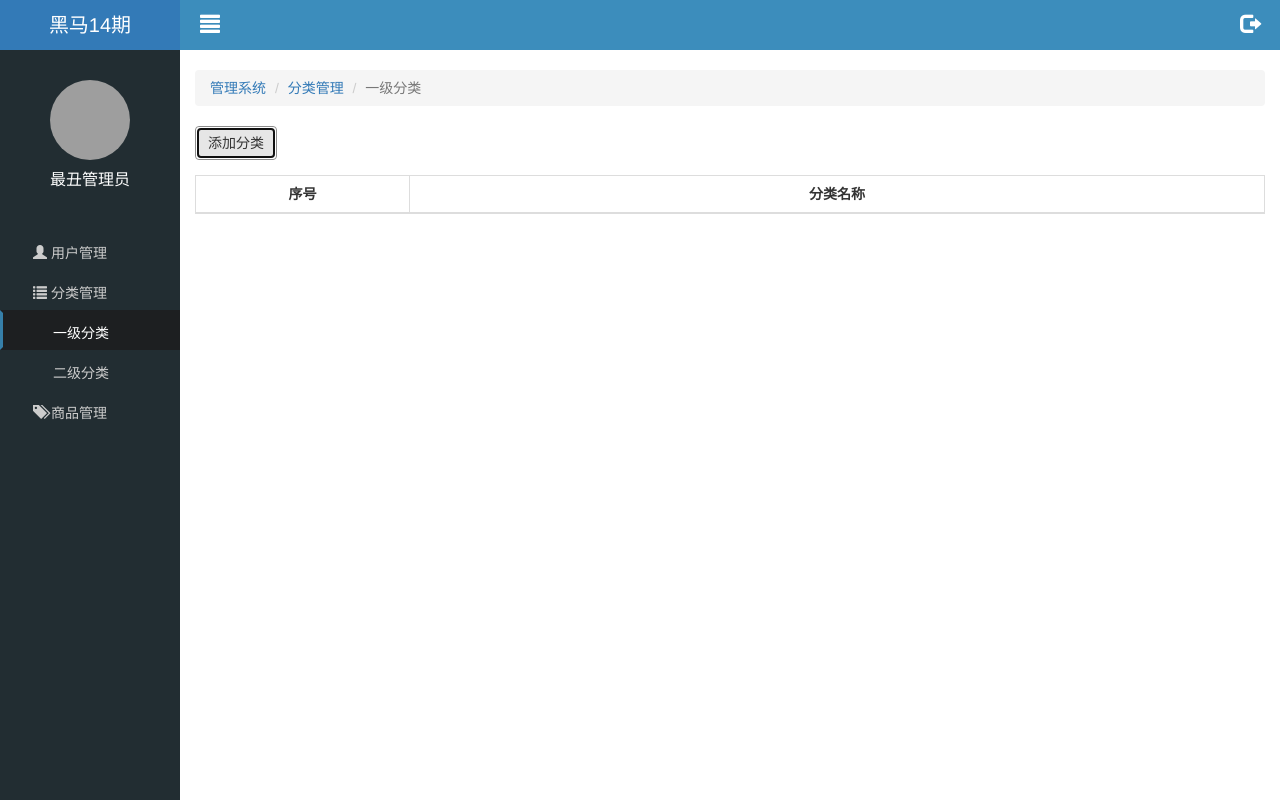
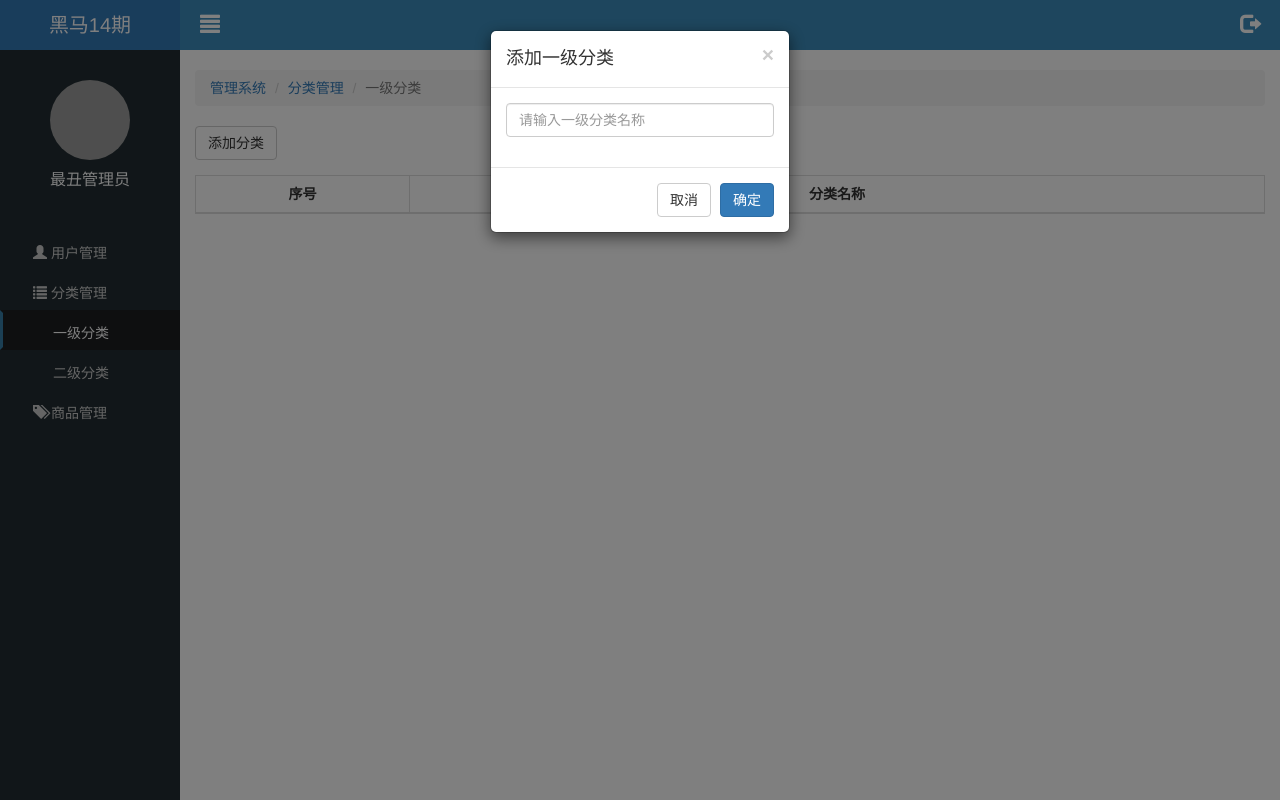
Before and after one commit to sunshineypp/letao, a website: page public/back/first.html in a window 1280 px wide. Both pictures are taken after a click on the button "添加分类". Drawn offline with Linux system fonts and the light colour scheme; no server answers; grey boxes are pictures that could not be loaded.

Commit message:
补充一级分类添加分类功能

```diff
--- a/public/back/first.html
+++ b/public/back/first.html
@@ -2,9 +2,10 @@
 <html lang="en">
 <head>
   <meta charset="UTF-8">
-  <title>乐淘管理系统-首页</title>
+  <title>乐淘管理系统-一级分类</title>
   <link rel="stylesheet" href="lib/bootstrap/css/bootstrap.min.css">
   <link rel="stylesheet" href="lib/nprogress/nprogress.css">
+  <link rel="stylesheet" href="lib/bootstrap-validator/css/bootstrapValidator.min.css">
   <link rel="stylesheet" href="css/comment.css">
 </head>
 <body>
@@ -108,6 +109,30 @@
     </div>
   </div>
 
+  <!--添加模态框-->
+  <div class="modal fade in bs-example-modal-sm" tabindex="-1" id="addModal">
+    <div class="modal-dialog modal-sm">
+      <div class="modal-content">
+        <div class="modal-header">
+          <button type="button" class="close" data-dismiss="modal" aria-label="Close"><span aria-hidden="true">&times;</span></button>
+          <h4 class="modal-title">添加一级分类</h4>
+        </div>
+        <div class="modal-body">
+          <form id="form">
+            <div class="form-group">
+              <input type="text" class="form-control" id="categoryName" name="categoryName" placeholder="请输入一级分类名称">
+            </div>
+          </form>
+
+        </div>
+        <div class="modal-footer">
+          <button type="button" form="form" class="btn btn-default" data-dismiss="modal">取消</button>
+          <button type="submit" form="form" class="btn btn-primary btn_confirm">确定</button>
+        </div>
+      </div>
+    </div>
+  </div>
+
   <script type="text/html" id="tpl">
     {{each rows v i}}
     <tr>
@@ -122,6 +147,7 @@
   <script src="lib/nprogress/nprogress.js"></script>
   <script src="lib/artTemplate/template-web.js"></script>
   <script src="lib/bootstrap-paginator/bootstrap-paginator.min.js"></script>
+  <script src="lib/bootstrap-validator/js/bootstrapValidator.min.js"></script>
   <script src="js/comment.js"></script>
   <script src="js/first.js"></script>
 </body>
--- a/public/back/js/first.js
+++ b/public/back/js/first.js
@@ -28,4 +28,56 @@ $(function () {
         });
     }
     render();
+
+    //添加分类
+    $('.btn_add').on('click',function () {
+        //让模态框显示
+        $('#addModal').modal('show');
+    });
+
+    var $form = $('#form');
+
+    $form.bootstrapValidator({
+        //校验时使用的图标
+        feedbackIcons: {
+            valid: 'glyphicon glyphicon-ok',
+            invalid: 'glyphicon glyphicon-remove',
+            validating: 'glyphicon glyphicon-refresh'
+        },
+        fields:{
+
+            //name属性
+            categoryName:{
+                validators:{
+                    notEmpty:{
+                        message:"一级分类名称不能为空"
+                    }
+                }
+            }
+
+        }
+    });
+
+    //验证成功之后
+    $form.on('success.form.bv',function (e) {
+        e.preventDefault();
+
+        $.ajax({
+            type: 'post',
+            url: ' /category/addTopCategory',
+            data: $form.serialize(),
+            success: function (data) {
+                if(data.success){
+                    //让模态框显示
+                    $('#addModal').modal('hide');
+                    currentPage = 1;
+                    render();
+
+                    //重置表单
+                    $form.data('bootstrapValidator').resetForm();
+                    $form[0].reset();
+                }
+            }
+        });
+    });
 });
```
Also changed, not shown: public/back/index.html (+1 -1 lines).
